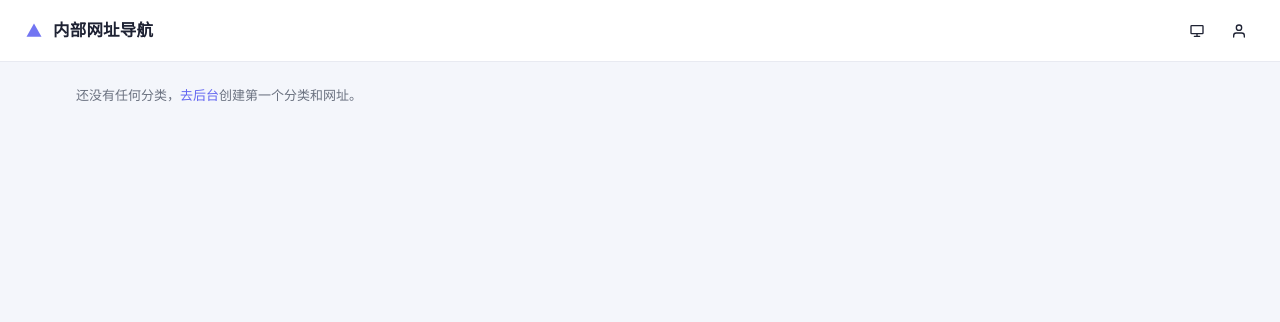
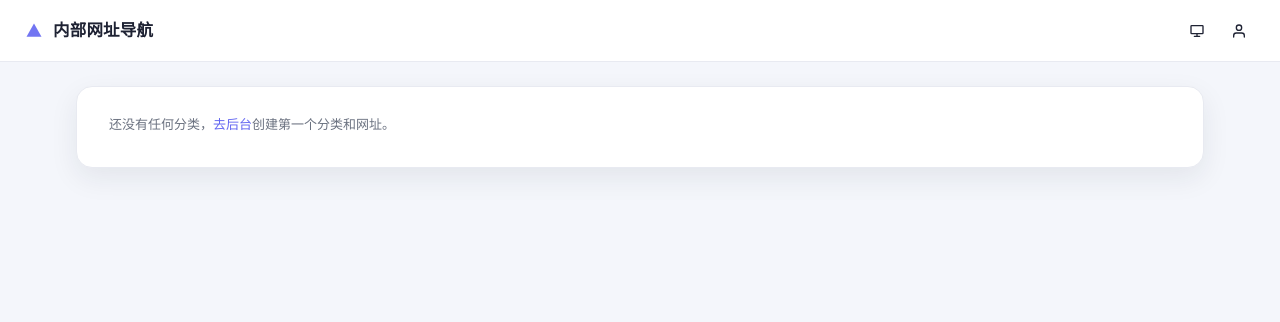
Before and after one commit to lewsuy/nav-portal, a Flask app: page / in a window 1280 px wide. Shown: the top 322 px of the page. Run offline with Flask 3, Linux system fonts and the light colour scheme; data that the repository does not hold is empty.

Commit message:
style: 整个内容区合并为一个大卡片，网址区还原普通网格

```diff
--- a/static/css/style.css
+++ b/static/css/style.css
@@ -173,9 +173,15 @@ a { color: inherit; text-decoration: none; }
 
 .content-standalone {
   max-width: none;
-  margin: 0;
-  /* 左右与浏览器边缘保持约 2cm ≈ 76px（96dpi: 1cm ≈ 37.8px） */
-  padding: 86px 76px 60px;
+  /* 外层留白：顶部 62px 横条 + 24px 间距；左右约 2cm ≈ 76px（96dpi） */
+  margin: 86px 76px 60px;
+  /* 内层作为整块卡片 */
+  padding: 28px 32px 32px;
+  background: var(--panel);
+  border: 1px solid var(--border);
+  border-radius: 16px;
+  box-shadow: var(--shadow-md);
+  box-sizing: border-box;
 }
 
 .cat-section {
@@ -205,18 +211,10 @@ a { color: inherit; text-decoration: none; }
   flex-shrink: 0;
 }
 
-/* 网址区整体卡片化：宽度随内容容器自适应，带阴影 */
 .grid {
   display: grid;
   grid-template-columns: repeat(auto-fill, minmax(116px, 1fr));
   gap: 14px;
-  width: 100%;
-  box-sizing: border-box;
-  background: var(--panel);
-  border: 1px solid var(--border);
-  border-radius: 16px;
-  padding: 16px;
-  box-shadow: var(--shadow-md);
 }
 
 .card {
@@ -403,7 +401,7 @@ a { color: inherit; text-decoration: none; }
 
 @media (max-width: 720px) {
   .topbar { padding: 0 14px; }
-  .content-standalone { padding: 78px 16px 40px; }
+  .content-standalone { margin: 74px 16px 40px; padding: 20px 16px; }
 }
 
 @media (max-width: 720px) {
```
